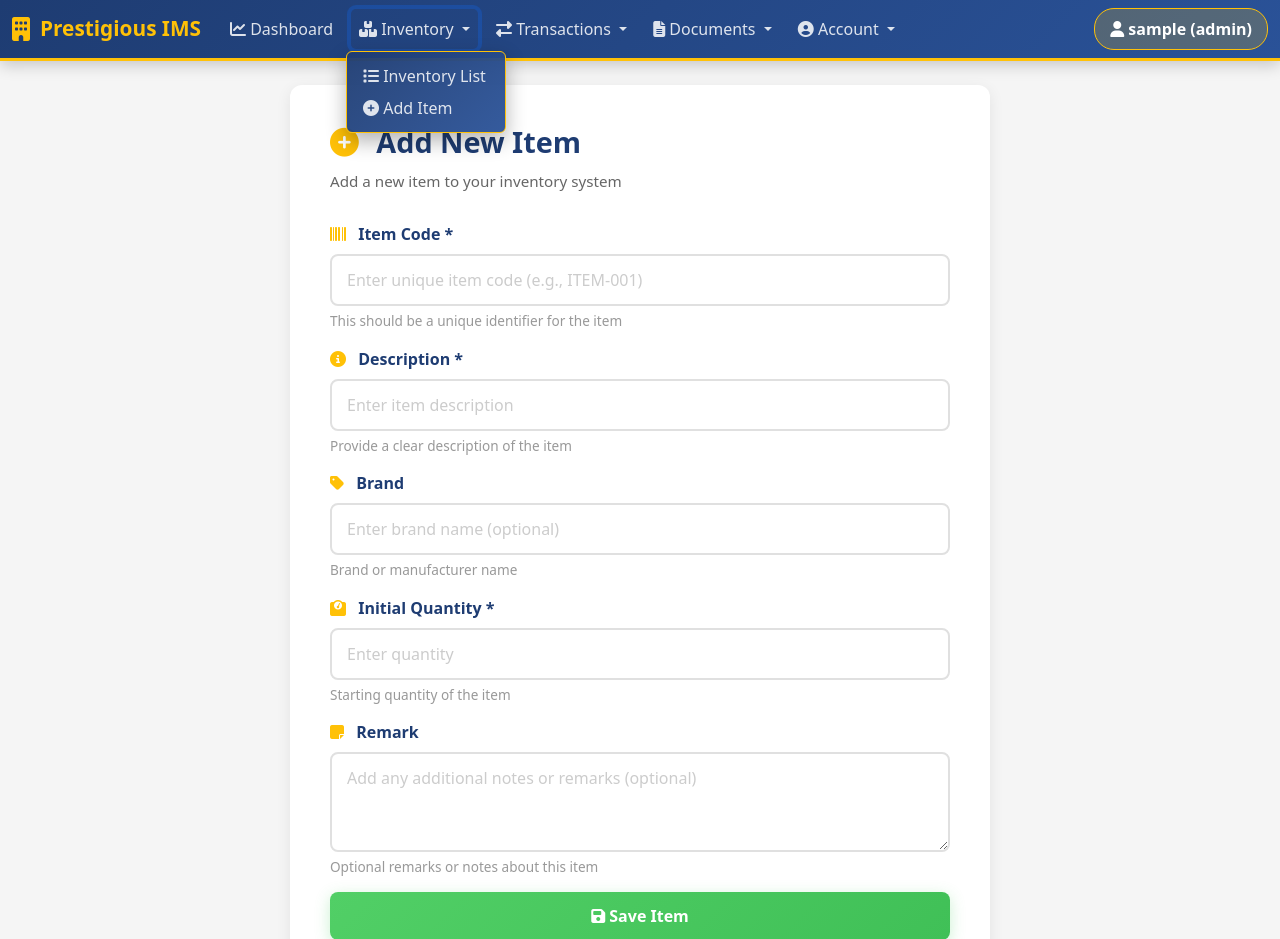
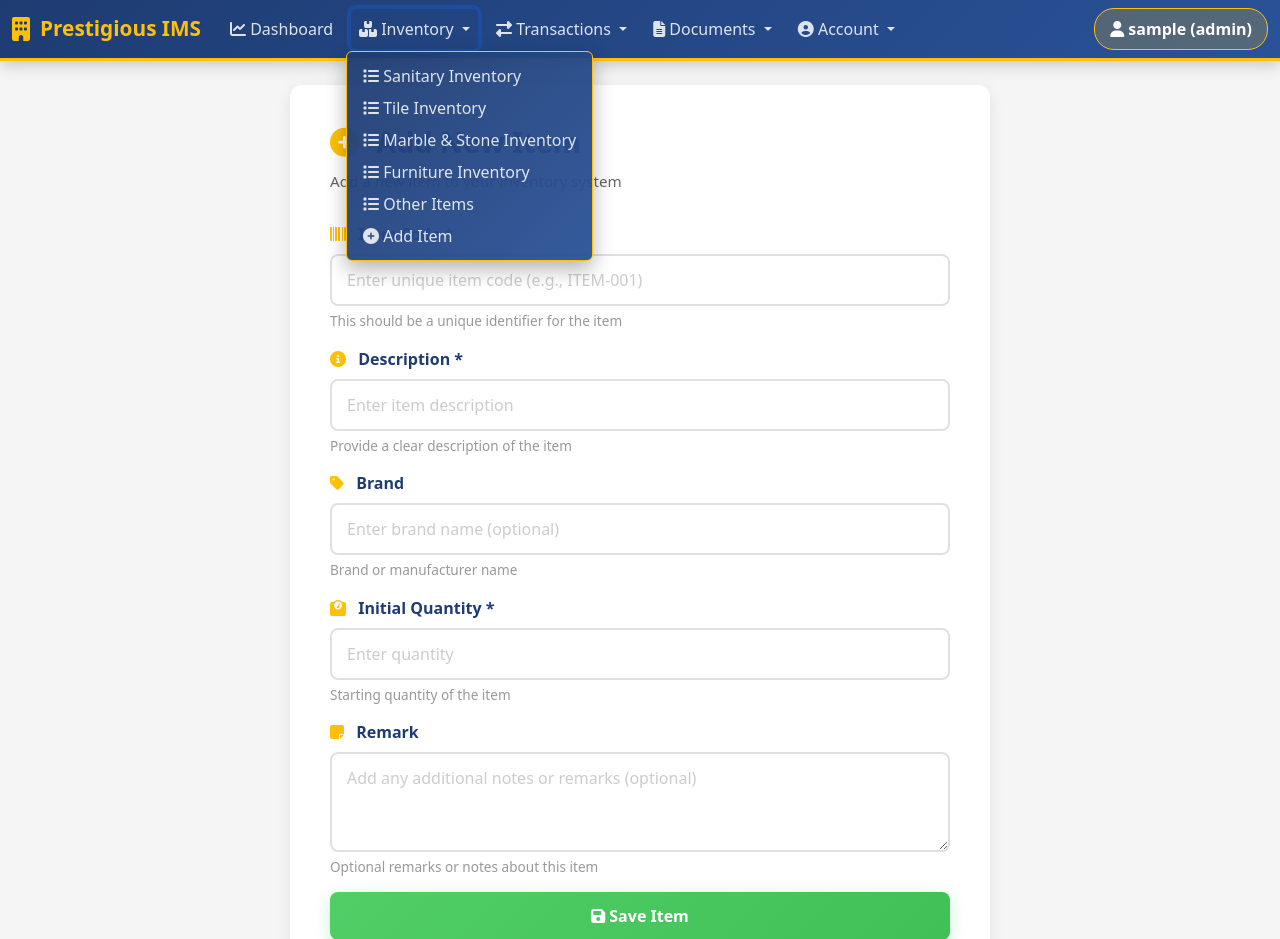
Before and after one commit to santospederson-ui/Inventory-Management-System, a Flask app: page /add_item in a window 1280 px wide, after a click on "Inventory". Shown: the top 939 px of the page. Run offline with Flask 3, Linux system fonts and the light colour scheme; the visitor is signed in with stand-in values (Sample User, id 1).

Commit message:
Update base.html

```diff
--- a/templates/base.html
+++ b/templates/base.html
@@ -240,9 +240,35 @@
 
                         <li>
                             <a class="dropdown-item" href="{{ url_for('inventory') }}">
-                                <i class="fas fa-list"></i> Inventory List
+                                <i class="fas fa-list"></i> Sanitary Inventory
                             </a>
                         </li>
+
+                         <li>
+                            <a class="dropdown-item" href="{{ url_for('inventory') }}">
+                                <i class="fas fa-list"></i> Tile Inventory
+                            </a>
+                        </li>
+
+                         <li>
+                            <a class="dropdown-item" href="{{ url_for('inventory') }}">
+                                <i class="fas fa-list"></i> Marble & Stone Inventory
+                            </a>
+                        </li>
+
+                         <li>
+                            <a class="dropdown-item" href="{{ url_for('inventory') }}">
+                                <i class="fas fa-list"></i> Furniture Inventory
+                            </a>
+                        </li>
+
+                        <li>
+                            <a class="dropdown-item" href="{{ url_for('inventory') }}">
+                                <i class="fas fa-list"></i> Other Items
+                            </a>
+                        </li>
+
+
 
                         <li>
                             <a class="dropdown-item" href="{{ url_for('add_item') }}">
```
